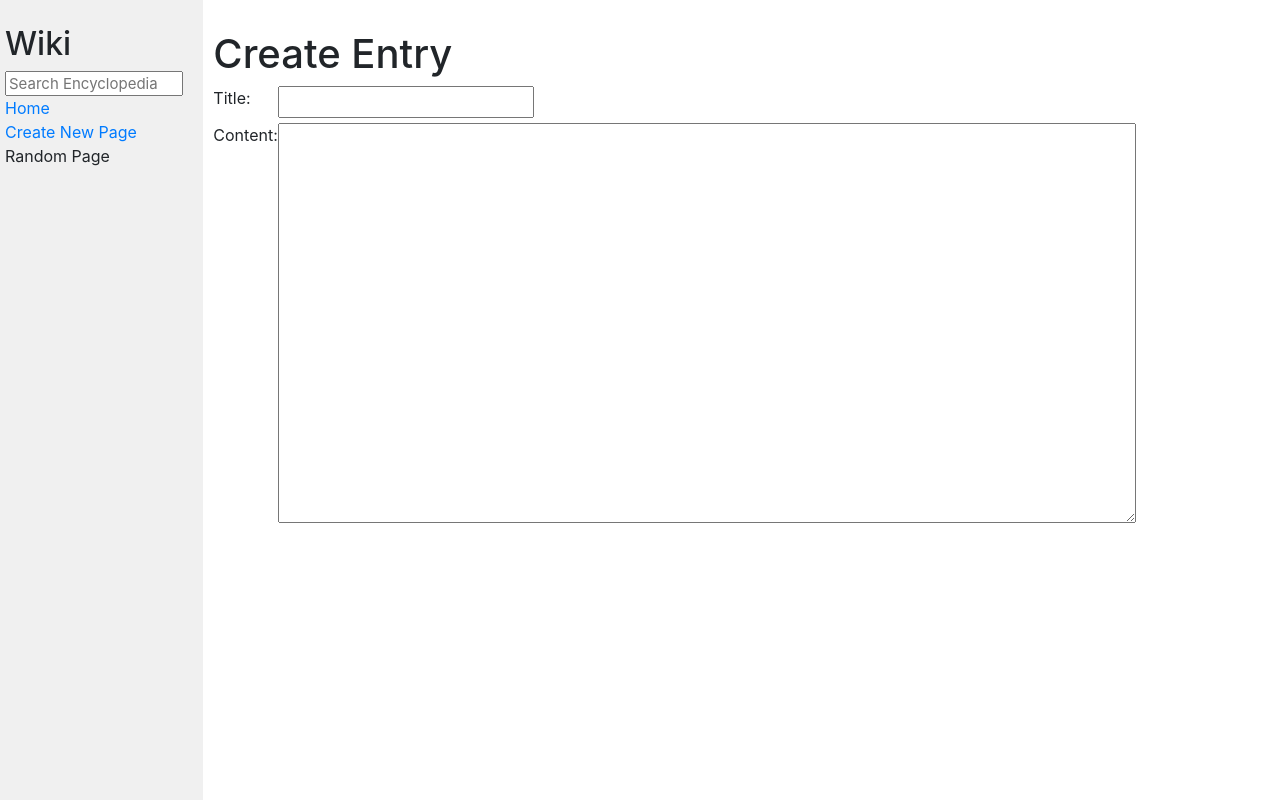
After one commit to abanoubmesiha/me50-abanoubmesiha, a Django app: page /create-entry in a window 1280 px wide. The commit adds this page. Run offline with Django 3.2, Linux system fonts and the light colour scheme; some libraries are stand-ins or nearby versions.

Commit message:
Add form fields

```diff
--- /dev/null
+++ b/encyclopedia/forms/createEntryForm.py
@@ -0,0 +1,5 @@
+from django import forms
+
+class CreateEntryForm(forms.Form):
+    title = forms.CharField(label='Title', max_length=100)
+    content = forms.CharField(widget=forms.Textarea)
--- a/encyclopedia/static/encyclopedia/styles.css
+++ b/encyclopedia/static/encyclopedia/styles.css
@@ -13,7 +13,7 @@ h1 {
 }
 
 textarea {
-    height: 90vh;
+    height: 50vh;
     width: 80%;
 }
 
@@ -36,3 +36,13 @@ textarea {
 .sidebar h2 {
     margin-top: 5px;
 }
+
+.field {
+    display: flex;
+    margin-bottom: 5px;
+}
+
+.field label {
+    margin-right: 5px;
+    width: 60px;
+}
--- /dev/null
+++ b/encyclopedia/templates/encyclopedia/create-entry.html
@@ -0,0 +1,18 @@
+{% extends "encyclopedia/layout.html" %}
+
+{% block title %}
+    Encyclopedia
+{% endblock %}
+
+{% block body %}
+    <h1>Create Entry</h1>
+    <form action="/create-entry" method="post">
+        {% csrf_token %}
+        {% for field in form %}
+            <div class="field">
+                {{ field.errors }}
+                {{ field.label_tag }} {{ field }}
+            </div>
+        {% endfor %}
+    </form>
+{% endblock %}
--- a/encyclopedia/templates/encyclopedia/layout.html
+++ b/encyclopedia/templates/encyclopedia/layout.html
@@ -13,14 +13,14 @@
             <div class="sidebar col-lg-2 col-md-3">
                 <h2>Wiki</h2>
                 <form action="/search" method="post">
+                    {% csrf_token %}
                     <input class="search" type="text" name="q" placeholder="Search Encyclopedia">
-                    {% csrf_token %}
                 </form>
                 <div>
                     <a href="{% url 'index' %}">Home</a>
                 </div>
                 <div>
-                    Create New Page
+                    <a href="{% url 'create-entry' %}">Create New Page</a>
                 </div>
                 <div>
                     Random Page
--- a/encyclopedia/urls.py
+++ b/encyclopedia/urls.py
@@ -5,5 +5,6 @@ from . import views
 urlpatterns = [
     path("", views.index, name="index"),
     path("wiki/<str:title>", views.getEntry, name="getEntry"),
-    path("search", views.search, name="search")
+    path("search", views.search, name="search"),
+    path("create-entry", views.createEntry, name="create-entry")
 ]
--- a/encyclopedia/views.py
+++ b/encyclopedia/views.py
@@ -1,8 +1,8 @@
 from django.shortcuts import render
-from django.http import HttpResponse
 from markdown2 import Markdown
 
 from . import util
+from .forms.createEntryForm import CreateEntryForm
 
 markdowner = Markdown()
 
@@ -36,3 +36,9 @@ def search(req):
 
     else:
         return render(req, "encyclopedia/view-entry.html", { "entry": markdowner.convert(entry) })
+
+def createEntry(req):
+    # if req.method =='POST':
+    #
+    # else:
+    return render(req, "encyclopedia/create-entry.html", {"form": CreateEntryForm})
```
